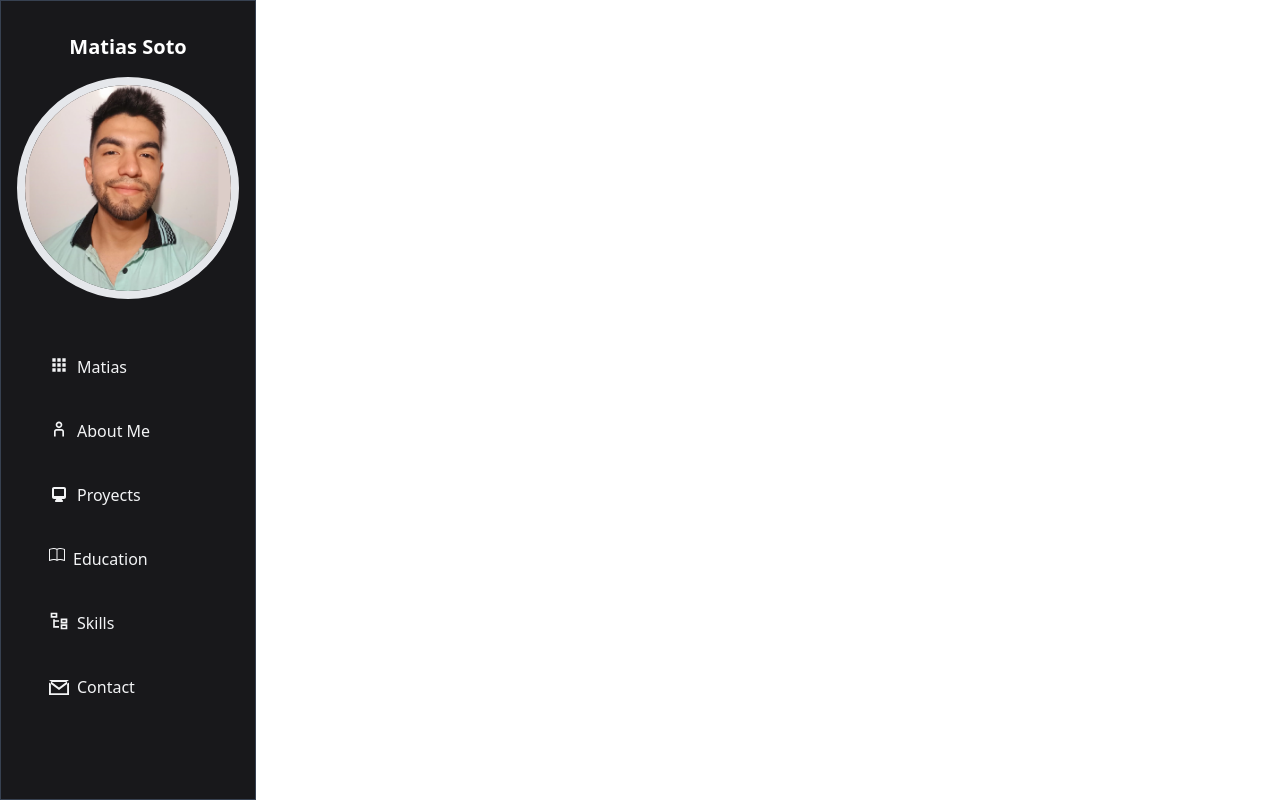
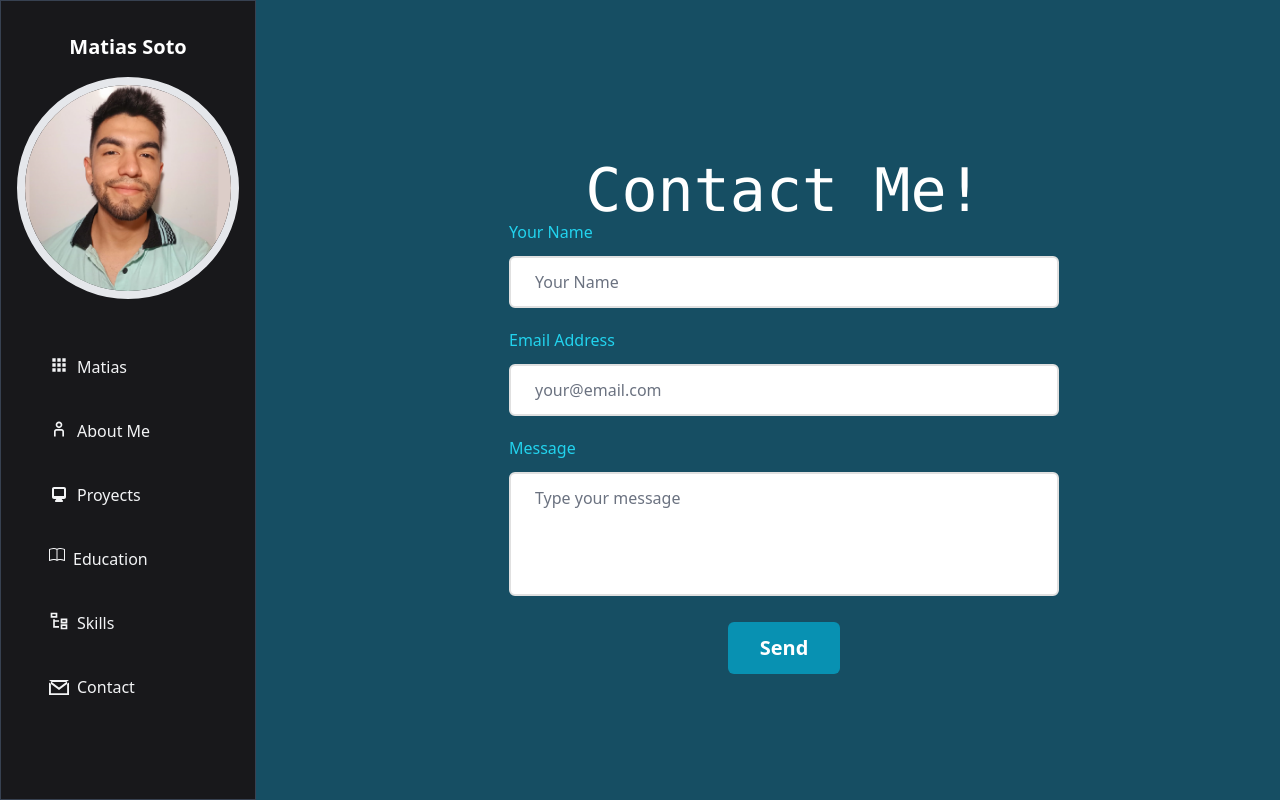
Before and after one commit to MatiasSoto21/Portfolio, a Next.js app in the folder myportfolio/: page /Contact in a window 1280 px wide. Built offline with nearby package versions, Linux system fonts and the light colour scheme.

Commit message:
contact email js

```diff
--- a/myportfolio/package.json
+++ b/myportfolio/package.json
@@ -9,6 +9,7 @@
     "lint": "next lint"
   },
   "dependencies": {
+    "@emailjs/browser": "^3.10.0",
     "daisyui": "^2.51.5",
     "flowbite": "^1.6.4",
     "flowbite-react": "^0.4.2",
--- a/myportfolio/pages/Contact.jsx
+++ b/myportfolio/pages/Contact.jsx
@@ -1,11 +1,112 @@
-import React from 'react'
+import React, { useRef } from 'react'
+import emailjs from '@emailjs/browser';
 import Sidebar from './components/Sidebar'
+import Head from 'next/head';
 
 const Contact = () => {
+
+  const form = useRef();
+
+  const sendEmail = (e) => {
+    e.preventDefault();
+
+    emailjs.sendForm('service_3jcphxc', 'template_o1si5n9', form.current, 'atwDnmKut-t4_4MyT')
+      .then((result) => {
+        console.log(result.text);
+        console.log("se envio");
+      }, (error) => {
+        console.log(error.text);
+        console.log("fail");
+
+      });
+  };
+
   return (
-    <div>
-              <Sidebar></Sidebar>
+    <div className='bg-cyan-900 flex flex-col min-h-screen'>
+      <Head>
+        <title>Matias Soto Portfolio</title>
+      </Head>
+      <Sidebar></Sidebar>
+      <div className="ml-20 mt-4  md:mt-8 md:ml-52  lg:mt-40 lg:ml-72">
+<div className='flex flex-row justify-center'>
 
+<h1 className='text-white text-2xl font-mono md:text-4xl lg:text-6xl'>Contact Me!</h1>
+</div>
+
+
+{/* <form ref={form} onSubmit={sendEmail}>
+      <label>Name</label>
+      <input type="text" name="user_name" />
+      <label>Email</label>
+      <input type="email" name="user_email" />
+      <label>Message</label>
+      <textarea name="message" />
+      <input type="submit" value="Send" />
+    </form> */}
+
+    <div class="flex items-center justify-center px-3">
+
+  <div class="mx-auto w-full max-w-[350px] md:max-w-[450px] lg:max-w-[550px]">
+    <form ref={form} onSubmit={sendEmail}>
+      <div class="mb-5">
+        <label
+          for="name"
+          class="mb-3 block text-base font-medium text-cyan-400"
+        >
+          Your Name
+        </label>
+        <input
+          type="text"
+          name="user_name"
+          id="name"
+          placeholder="Your Name"
+          class="w-full rounded-md border-2 border-[#e0e0e0] bg-white py-3 px-6 text-base font-medium text-[#6B7280] outline-none focus:border-cyan-500 focus:shadow-md"
+        />
+      </div>
+      <div class="mb-5">
+        <label
+          for="email"
+          class="mb-3 block text-base font-medium text-cyan-400"
+        >
+          Email Address
+        </label>
+        <input
+          type="email"
+          name="user_email"
+          id="email"
+          placeholder="your@email.com"
+          class="w-full rounded-md border-2 border-[#e0e0e0] bg-white py-3 px-6 text-base font-medium text-[#6B7280] outline-none focus:border-cyan-500 focus:shadow-md"
+        />
+      </div>
+
+      <div class="mb-5">
+        <label
+          for="message"
+          class="mb-3 block text-base font-medium text-cyan-400"
+        >
+          Message
+        </label>
+        <textarea
+          rows="4"
+          name="message"
+          id="message"
+          placeholder="Type your message"
+          class="w-full resize-none rounded-md border-2 border-[#e0e0e0] bg-white py-3 px-6 text-base font-medium text-[#6B7280] outline-none focus:border-cyan-500 focus:shadow-md"
+        ></textarea>
+      </div>
+      <div className='flex justify-center'>
+        <input
+          class="hover:shadow-form hover:bg-cyan-500 hover:cursor-pointer rounded-md bg-cyan-600 py-3 px-8 text-base font-semibold text-white outline-none lg:text-xl "
+          type="submit"
+          value="Send"
+        />
+      </div>
+    </form>
+  </div>
+</div>
+
+
+      </div>
     </div>
   )
 }
```
Also changed, not shown: 1 other file (tests, documents, lock files or other folders).
